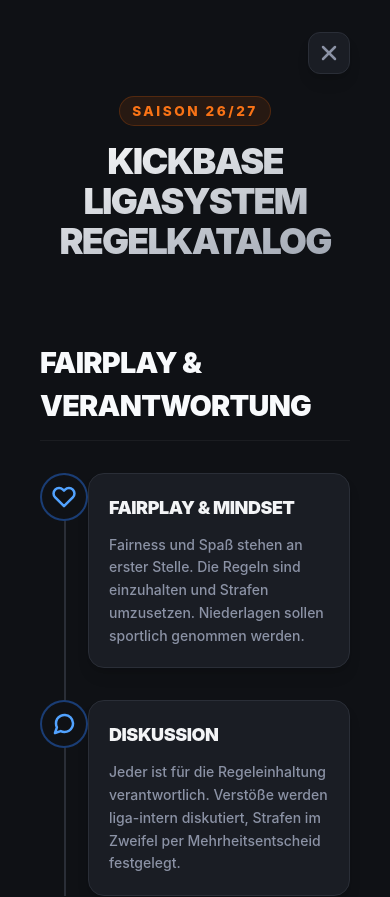
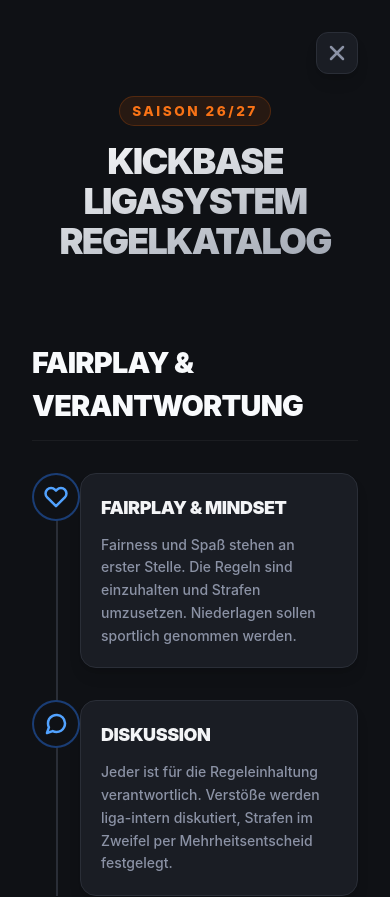
Before and after one commit to leonweinrich99/kickbase_ligasystem, a React app in the folder frontend/: page /rules in a window 390 px wide. Shown: the top 897 px of the page. Built offline with nearby package versions, Linux system fonts and the light colour scheme; the HTML template or start-up script is replaced by a standard one.

Commit message:
UI Optimization: Better mobile space usage and premium scroll animations (framer-motion)

```diff
--- a/frontend/package.json
+++ b/frontend/package.json
@@ -10,6 +10,7 @@
     "preview": "vite preview"
   },
   "dependencies": {
+    "framer-motion": "^12.38.0",
     "react": "^19.2.4",
     "react-dom": "^19.2.4",
     "react-router-dom": "^7.14.0"
--- a/frontend/src/Rules.jsx
+++ b/frontend/src/Rules.jsx
@@ -1,4 +1,5 @@
 import { Link } from 'react-router-dom';
+import { motion } from 'framer-motion';
 
 const CloseIcon = () => (
   <svg width="24" height="24" viewBox="0 0 24 24" fill="none" stroke="currentColor" strokeWidth="2.5" strokeLinecap="round" strokeLinejoin="round">
@@ -23,7 +24,13 @@
   };
 
   return (
-    <div className="group relative pl-12 sm:pl-16 mb-8">
+    <motion.div
+      initial={{ opacity: 0, y: 20 }}
+      whileInView={{ opacity: 1, y: 0 }}
+      viewport={{ once: true, margin: "-50px" }}
+      transition={{ duration: 0.5, ease: "easeOut" }}
+      className="group relative pl-12 sm:pl-16 mb-8"
+    >
       {/* Timeline Line */}
       <div className="absolute left-6 sm:left-8 top-0 bottom-[-32px] w-[2px] bg-[#2a2e37] group-last:bottom-0"></div>
 
@@ -39,35 +46,52 @@
           {children}
         </div>
       </div>
-    </div>
+    </motion.div>
   );
 };
 
 const SectionTitle = ({ title }) => (
-  <h2 className="text-[1.8rem] font-black text-[#f8fafc] mb-8 mt-16 first:mt-0 tracking-tight pb-3 border-b border-white/5 uppercase">
+  <motion.h2
+    initial={{ opacity: 0, x: -20 }}
+    whileInView={{ opacity: 1, x: 0 }}
+    viewport={{ once: true }}
+    transition={{ duration: 0.5 }}
+    className="text-[1.8rem] font-black text-[#f8fafc] mb-8 mt-16 first:mt-0 tracking-tight pb-3 border-b border-white/5 uppercase"
+  >
     {title}
-  </h2>
+  </motion.h2>
 );
 
 const Rules = () => {
   return (
-    <div className="max-w-4xl mx-auto py-10 px-6 sm:px-4 relative">
-      <Link
-        to="/"
-        className="absolute top-4 right-6 sm:top-10 sm:right-0 p-2 text-[#8b92a5] hover:text-white bg-[#1a1d24] border border-[#2a2e37] rounded-xl transition-all hover:border-[#3a3f4a] shadow-lg z-50"
-        title="Zurück zum Dashboard"
+    <div className="max-w-4xl mx-auto py-10 px-4 relative overflow-x-hidden">
+      <motion.div
+        initial={{ opacity: 0, scale: 0.8 }}
+        animate={{ opacity: 1, scale: 1 }}
+        transition={{ delay: 0.2 }}
       >
-        <CloseIcon />
-      </Link>
+        <Link
+          to="/"
+          className="absolute top-4 right-4 sm:top-10 sm:right-0 p-2 text-[#8b92a5] hover:text-white bg-[#1a1d24] border border-[#2a2e37] rounded-xl transition-all hover:border-[#3a3f4a] shadow-lg z-50"
+          title="Zurück zum Dashboard"
+        >
+          <CloseIcon />
+        </Link>
+      </motion.div>
 
-      <header className="text-center mb-20 pt-10 sm:pt-0">
+      <motion.header
+        initial={{ opacity: 0, y: -30 }}
+        animate={{ opacity: 1, y: 0 }}
+        transition={{ duration: 0.7 }}
+        className="text-center mb-20 pt-10 sm:pt-0"
+      >
         <div className="inline-block px-3 py-1 mb-4 text-[#f97316] text-[0.85rem] font-extrabold uppercase tracking-[2.5px] bg-orange-500/10 border border-orange-500/20 rounded-full">
           Saison 26/27
         </div>
         <h1 className="text-4xl sm:text-[3.5rem] font-black tracking-tighter uppercase leading-[1.1] mb-4 bg-gradient-to-br from-white to-[#9ca3af] bg-clip-text text-transparent">
           KICKBASE LIGASYSTEM<br />Regelkatalog
         </h1>
-      </header>
+      </motion.header>
 
       <div className="space-y-16">
         <section>
```
Also changed, not shown: 1 other file (tests, documents, lock files or other folders).
